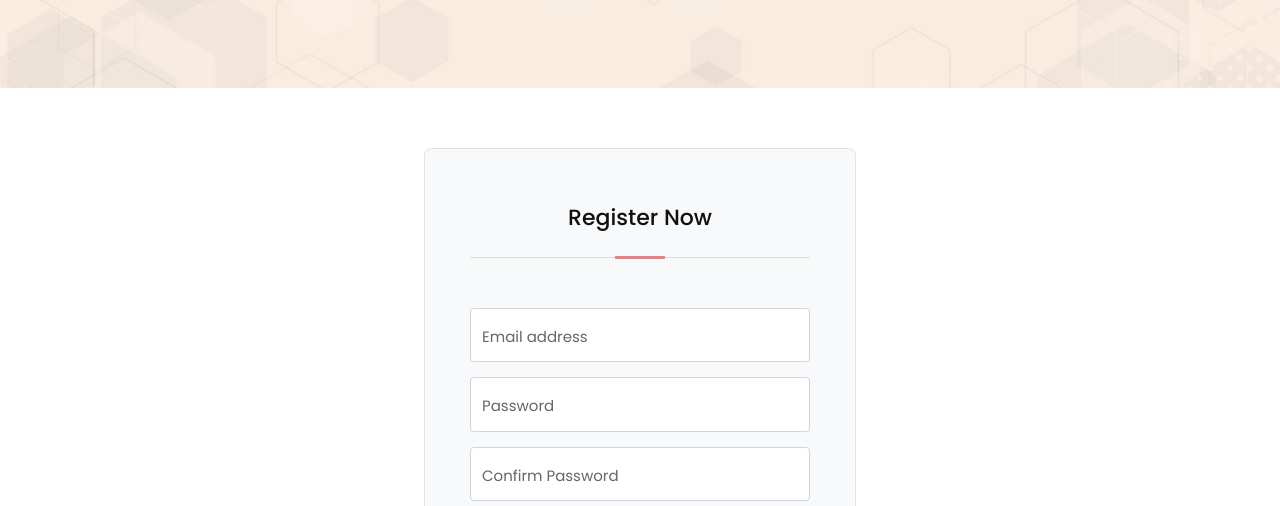
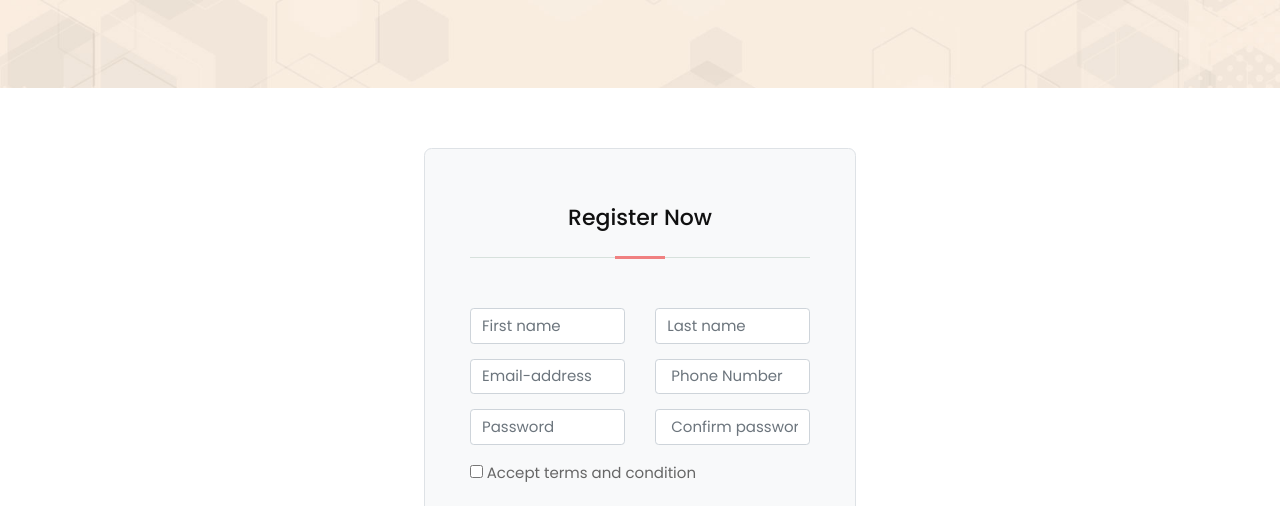
Before and after one commit to zoldyck25/major, a plain HTML site: page registration.html in a window 1280 px wide. Shown: the part 245-751 px from the top of the page. Drawn offline with nearby package versions, Linux system fonts and the light colour scheme; a script that the page names is missing; files whose address does not match are found by name.

Commit message:
new commit

```diff
--- a/registration.html
+++ b/registration.html
@@ -133,18 +133,35 @@
                 <h4 class="signin">Register Now</h4>
 
                 </div>
-          <div class="form-floating mb-3">
-            <input type="email" class="form-control" id="floatingInput" placeholder="name@example.com">
-            <label for="floatingInput">Email address</label>
+
+                <div class="row mb-3 ">
+                    <div class="col">
+                      <input type="text" class="form-control" placeholder="First name" aria-label="First name">
+                    </div>
+                    <div class="col">
+                      <input type="text" class="form-control" placeholder="Last name" aria-label="Last name">
+                    </div>
+                  </div>
+
+          <div class=" row mb-3 ">
+            <div class=" col">
+                <input type="email" class="form-control" id="floatingInput" placeholder="Email-address">
+            </div>
+            <div class="col">
+                <input type="phone" class="form-control" id="floatingInput" placeholder=" Phone Number">
+            </div>
           </div>
-          <div class="form-floating mb-3">
-            <input type="password" class="form-control" id="floatingPassword" placeholder="Password">
-            <label for="floatingPassword">Password</label>
+
+
+          <div class=" row mb-3 ">
+            <div class=" col">
+                <input type="password" class="form-control" id="floatingInput" placeholder="Password">
+            </div>
+            <div class="col">
+                <input type="password" class="form-control" id="floatingInput" placeholder=" Confirm password">
+            </div>
           </div>
-          <div class="form-floating mb-3">
-            <input type="password" class="form-control" id="floatingPassword" placeholder="Password">
-            <label for="floatingPassword">Confirm Password</label>
-          </div>
+
           <div class="checkbox mb-3">
             <label>
               <input type="checkbox" value="remember-me"> Accept terms and condition
```
